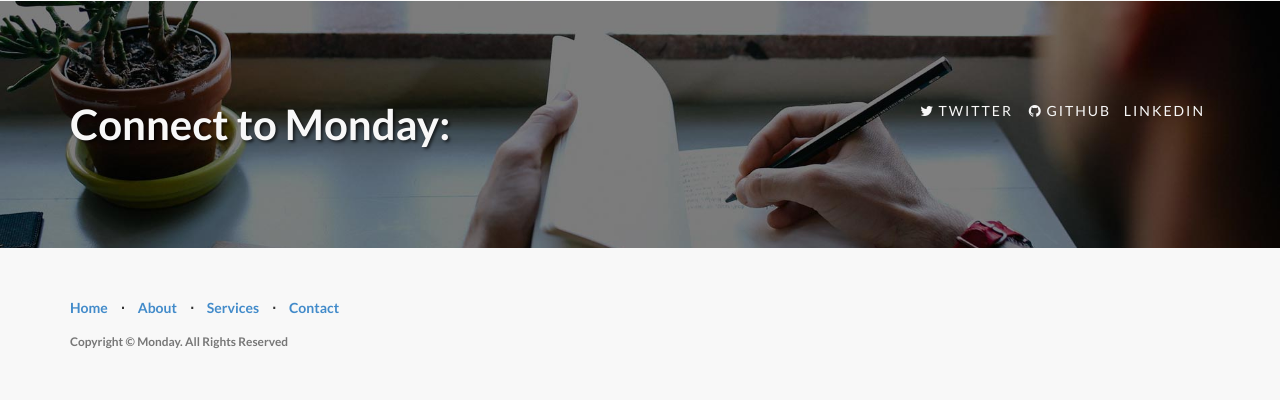
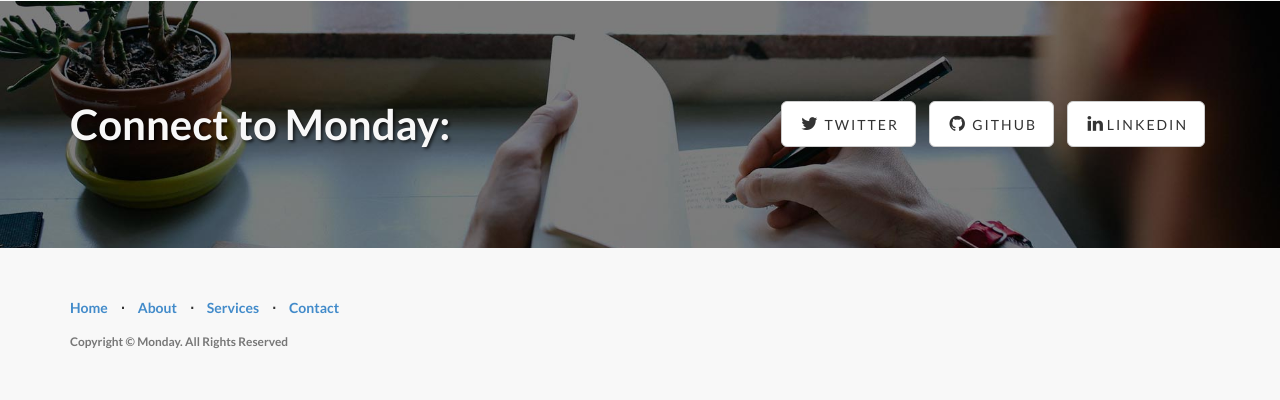
Before and after one commit to Bachmann1234/xbyy, a Flask app: page / in a window 1280 px wide. Shown: the part 2056-2456 px from the top of the page. Run offline with Flask 2, Linux system fonts and the light colour scheme; some libraries are stand-ins or nearby versions.

Commit message:
Add link to github

```diff
--- a/templates/index.html
+++ b/templates/index.html
@@ -162,13 +162,13 @@
                 <div class="col-lg-6">
                     <ul class="list-inline banner-social-buttons">
                         <li>
-                            <i class="fa fa-twitter fa-fw"></i> <span class="network-name">Twitter</span>
+                            <a class="btn btn-default btn-lg"><i class="fa fa-twitter fa-fw"></i> <span class="network-name">Twitter</span></a>
                         </li>
                         <li>
-                            <i class="fa fa-github fa-fw"></i> <span class="network-name">Github</span>
+                            <a href="https://github.com/Bachmann1234/xbyy" class="btn btn-default btn-lg"><i class="fa fa-github fa-fw"></i> <span class="network-name">Github</span></a>
                         </li>
                         <li>
-                            <span class="network-name">Linkedin</span>
+                            <a class="btn btn-default btn-lg"><i class="fa fa-linkedin fa-fw"></i><span class="network-name">Linkedin</span></a>
                         </li>
                     </ul>
                 </div>
```
